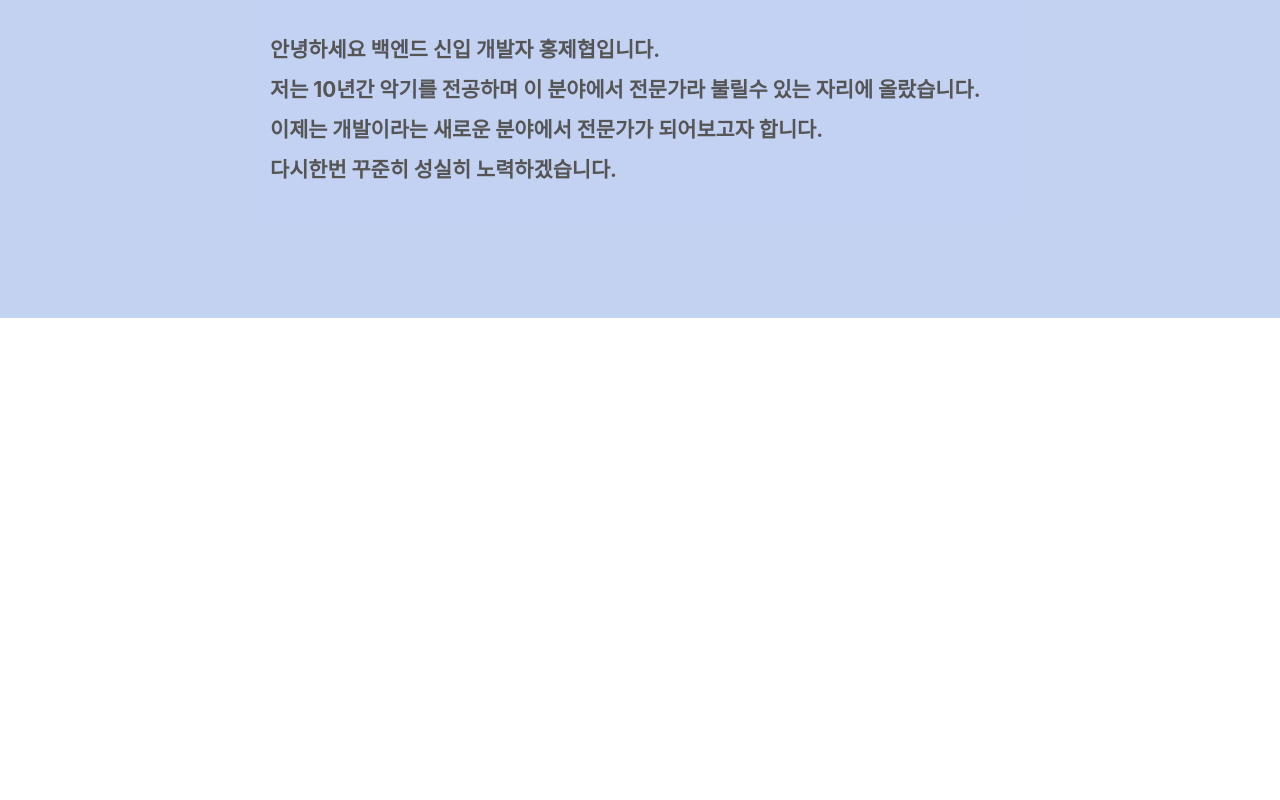
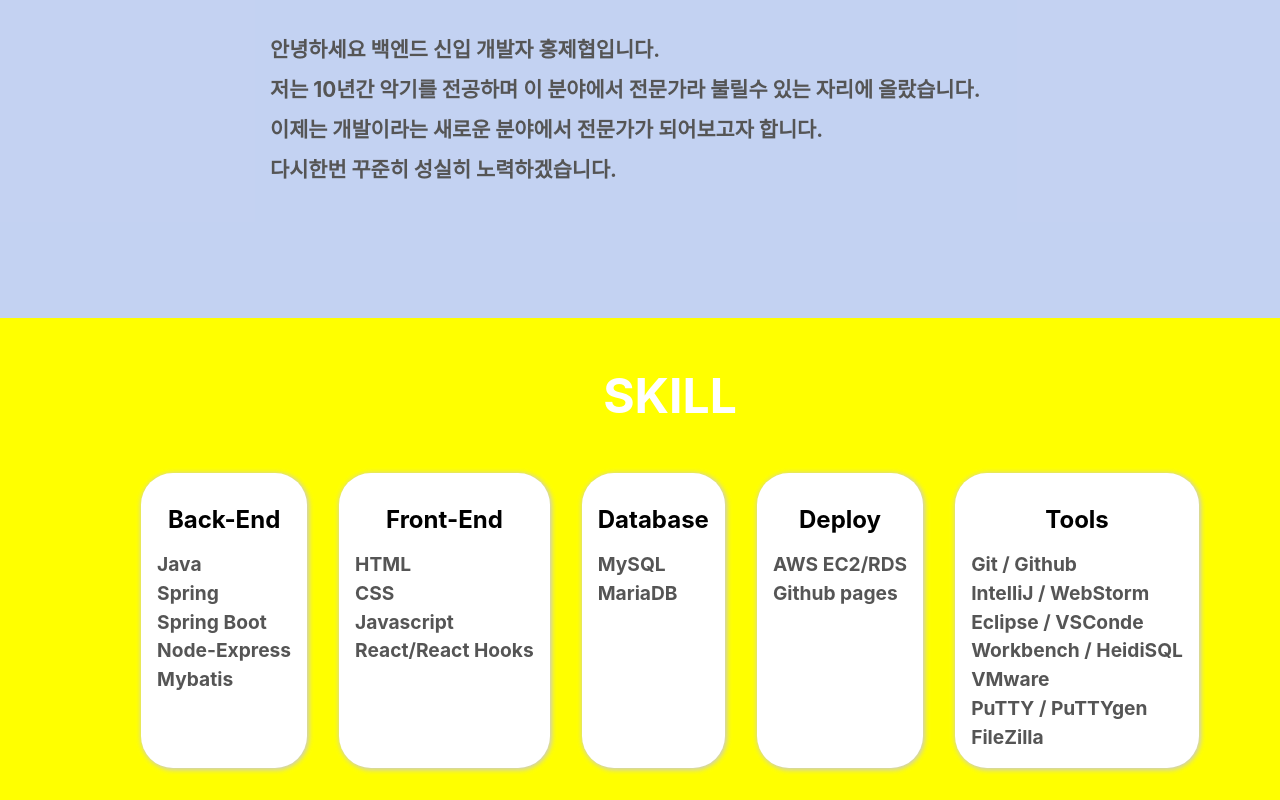
Before and after one commit to HongJeHyeop/My-Landing-Page, a React (Create React App) app: page / in a window 1280 px wide. Shown: the part 541-1341 px from the top of the page. Before the commit the page ends 859 px from the top, so only its background shows below. Built offline with nearby package versions, Linux system fonts and the light colour scheme.

Commit message:
230622_create_skill

```diff
--- a/src/App.js
+++ b/src/App.js
@@ -1,13 +1,15 @@
 import './App.css';
 
 import Header from './components/Header';
-import Introduction from './components/Introduction'
+import Introduction from './components/Introduction';
+import Skill from './components/Skill';
 
 function App() {
     return (
         <div className="App">
             <Header/>
             <Introduction/>
+            <Skill/>
         </div>
     );
 }
--- /dev/null
+++ b/src/components/Skill.js
@@ -0,0 +1,60 @@
+import '../css/skill.css'
+
+function Skill() {
+    return (
+        <div id="skill">
+            <div id="skill-wrap">
+                <h2>SKILL</h2>
+                <div id="skill-list-wrap">
+                    <div className="skill-list">
+                        <h3>Back-End</h3>
+                        <ul>
+                            <li>Java</li>
+                            <li>Spring</li>
+                            <li>Spring Boot</li>
+                            <li>Node-Express</li>
+                            <li>Mybatis</li>
+                        </ul>
+                    </div>
+                    <div className="skill-list">
+                        <h3>Front-End</h3>
+                        <ul>
+                            <li>HTML</li>
+                            <li>CSS</li>
+                            <li>Javascript</li>
+                            <li>React/React Hooks</li>
+                        </ul>
+                    </div>
+                    <div className="skill-list">
+                        <h3>Database</h3>
+                        <ul>
+                            <li>MySQL</li>
+                            <li>MariaDB</li>
+                        </ul>
+                    </div>
+                    <div className="skill-list">
+                        <h3>Deploy</h3>
+                        <ul>
+                            <li>AWS EC2/RDS</li>
+                            <li>Github pages</li>
+                        </ul>
+                    </div>
+                    <div className="skill-list">
+                        <h3>Tools</h3>
+                        <ul>
+                            <li>Git / Github</li>
+                            <li>IntelliJ / WebStorm</li>
+                            <li>Eclipse / VSConde</li>
+                            <li>Workbench / HeidiSQL</li>
+                            <li>VMware</li>
+                            <li>PuTTY / PuTTYgen</li>
+                            <li>FileZilla</li>
+                        </ul>
+                    </div>
+                </div>
+            </div>
+        </div>
+    )
+}
+
+export default Skill;
--- a/src/css/header.css
+++ b/src/css/header.css
@@ -5,7 +5,7 @@
 
 }
 #header-wrap {
-    width: 1180px;
+    width: 1280px;
     height: 400px;
     margin: 0 auto;
     box-sizing: border-box;
--- /dev/null
+++ b/src/css/skill.css
@@ -0,0 +1,38 @@
+#skill {
+    background-color: yellow;
+}
+#skill-wrap {
+    margin: 0 auto;
+    padding: 1rem 0;
+    width: 1280px;
+}
+#skill-wrap > h2 {
+    padding: 2rem 0;
+    font-size: 3rem;
+    text-align: center;
+    color: #fff;
+}
+#skill-wrap > #skill-list-wrap {
+    display: flex;
+    justify-content: center;
+}
+
+#skill-list-wrap > .skill-list {
+    margin: 1rem;
+    padding: 1rem;
+
+    border-radius: 2rem;
+    box-shadow: 1px 1px 5px 1px #ccc;
+    background-color: white;
+}
+#skill-list-wrap > .skill-list > h3{
+    margin: 1rem 0;
+    font-size: 1.5rem;
+    text-align: center;
+}
+#skill-list-wrap > .skill-list li{
+    font-size: 1.2rem;
+    font-weight: bold;
+    line-height: 1.8rem;
+    color: #555;
+}
```
